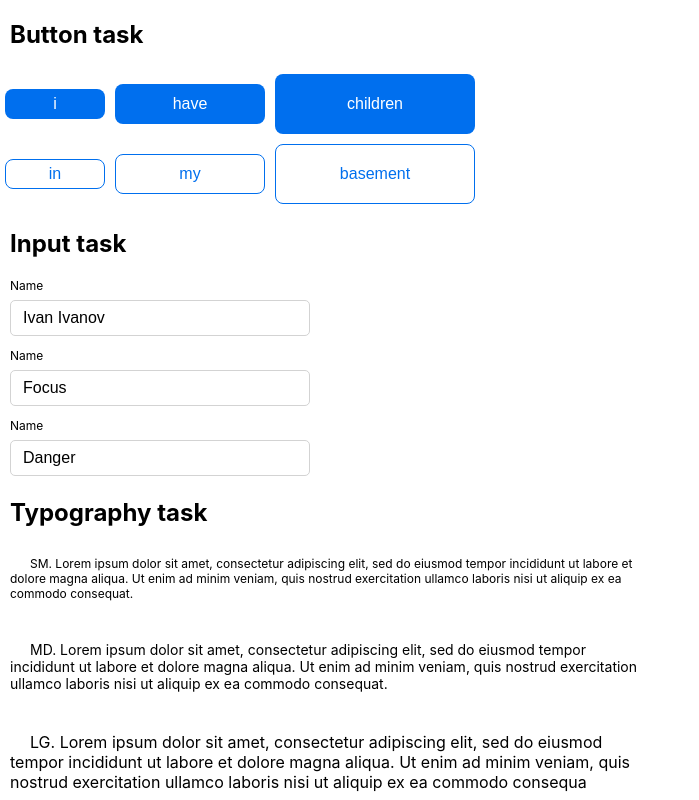
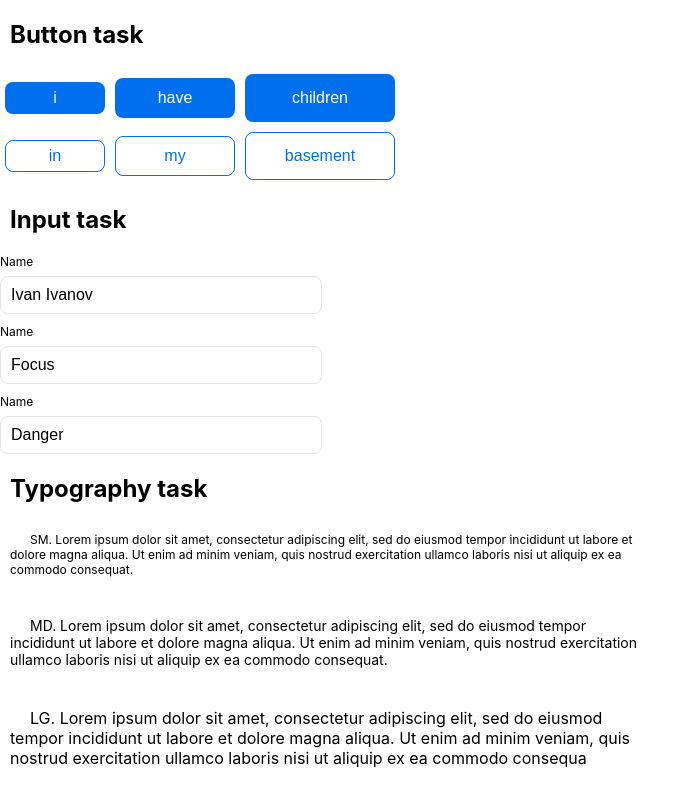
Before and after one commit to Savino223/project2-engi, a React (Create React App) app: page / in a window 1280 px wide. Shown: the top 800 px of the page, without its empty margins (0-699 px from the left). Built offline with nearby package versions, Linux system fonts and the light colour scheme.

Commit message:
finaltouch-before-final

```diff
--- a/src/components/accordion/index.css
+++ b/src/components/accordion/index.css
@@ -3,6 +3,7 @@
     border-radius: 4px;
     margin: 10px 0;
     font-family: Arial, sans-serif;
+    width: 420px;
   }
 
   .accordion-header {
--- a/src/components/buttton/index.css
+++ b/src/components/buttton/index.css
@@ -1,9 +1,7 @@
 .my-button {
     border-radius: 8px;
     cursor: pointer;
-
     font-size: 16px;
-    transition: background-color 200ms ease-in-out;
     margin: 5px;
 }
 
@@ -31,16 +29,16 @@
 }
 
 .my-button--medium {
-    min-width: 150px;
+    min-width: 120px;
     height: 40px;
 }
 
 .my-button--smol {
     min-width: 100px;
-    height: 30px;
+    height: 32px;
 }
 
 .my-button--big {
-    min-width: 200px;
-    height: 60px;
+    width: 150px;
+    height: 48px;
 }
--- a/src/components/input/index.css
+++ b/src/components/input/index.css
@@ -9,11 +9,13 @@
 }
 
 .inputator {
-  border: 1px solid lightgrey;
-  border-radius: 5px;
-  padding: 8px 12px;
+  border: 1px solid #E4E4E7;
+  border-radius: 8px;
+  padding: 8px 10px;
   font-size: 16px;
   transition: border-color 0.2s;
+  width: 300px;
+  height: 40px;
 }
 
 .inputator:focus {
@@ -26,7 +28,7 @@
 }
 
 .inputator::placeholder {
-  font-size: 14px;
+  font-size: 16px;
   color: black;
 }
 
@@ -55,5 +57,5 @@
 }
 
 .input_holders {
-  margin: 10px;
+  Gap: 20px;
 }
```
